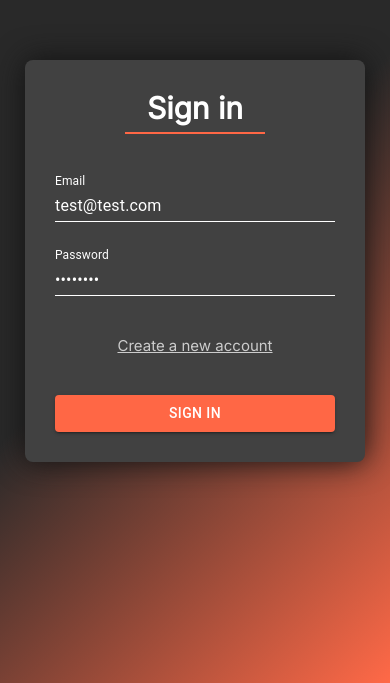
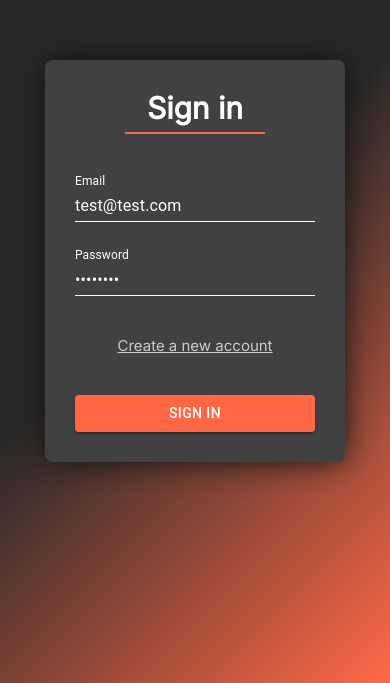
Before and after one commit to wojciechkurzak/praca-dyplomowa, a React (Vite) app: page /login in a window 390 px wide. Shown: the part 161-844 px from the top of the page. Built offline with nearby package versions, Linux system fonts and the light colour scheme; no server answers.

Commit message:
Add mobile styles for login and register page

```diff
--- a/src/components/AuthForm/AuthForm.scss
+++ b/src/components/AuthForm/AuthForm.scss
@@ -16,10 +16,10 @@
   }
 }
 
-@media screen and (max-width: 480px) {
-  .login-form-container {
+@media screen and (max-width: 480px) and (orientation: portrait) {
+  .auth-form-container {
     form {
-      width: 250px;
+      width: 240px;
     }
   }
 }
--- a/src/pages/LoginPage/AuthPage.scss
+++ b/src/pages/LoginPage/AuthPage.scss
@@ -2,14 +2,14 @@
   display: flex;
   justify-content: center;
   align-items: center;
-  min-height: 100vh;
+  height: 100vh;
   padding: 20px 0;
   background: linear-gradient(
     135deg,
     rgb(41, 41, 41) 49%,
     rgb(255, 105, 71) 100%
   );
-  overflow-y: auto;
+  overflow: auto;
 
   .inputs-container {
     display: flex;
@@ -17,3 +17,9 @@
     gap: 26px;
   }
 }
+
+@media screen and (max-height: 480px) and (orientation: landscape) {
+  .auth-page {
+    align-items: flex-start;
+  }
+}
```
